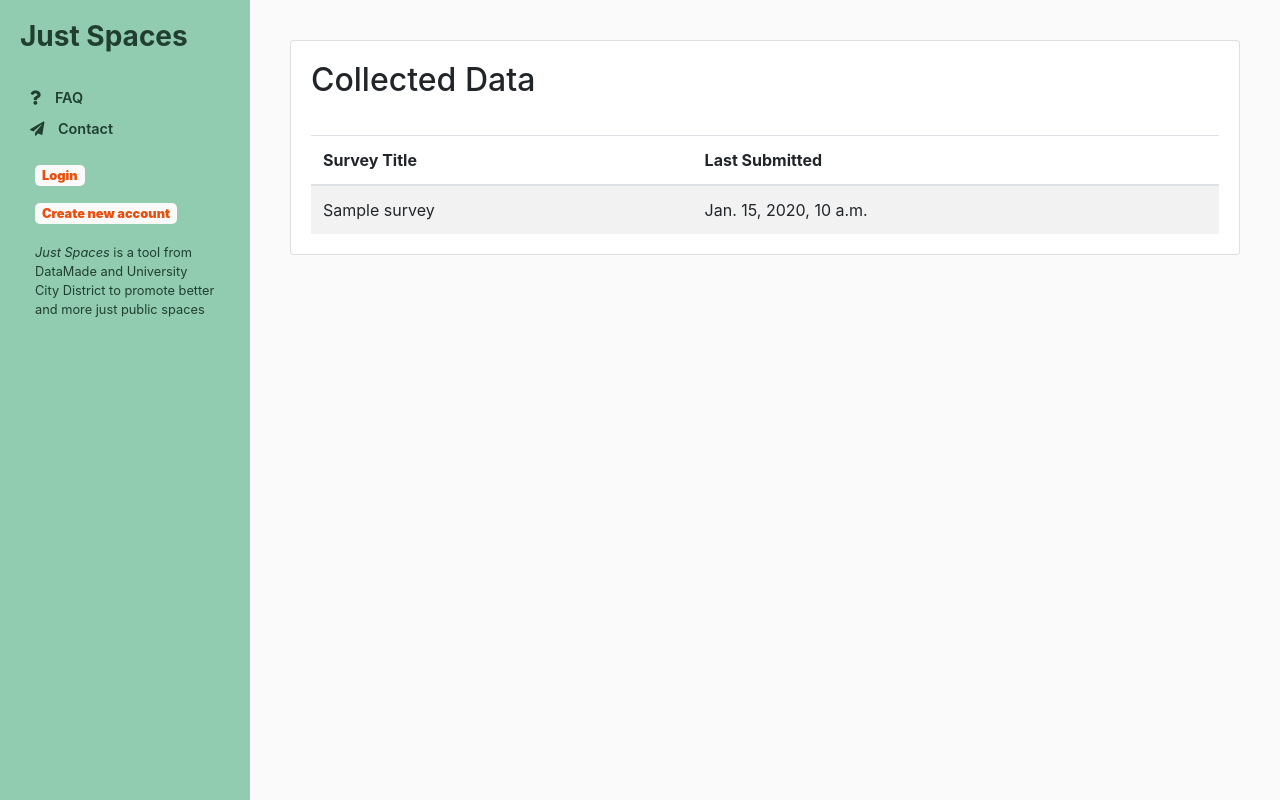
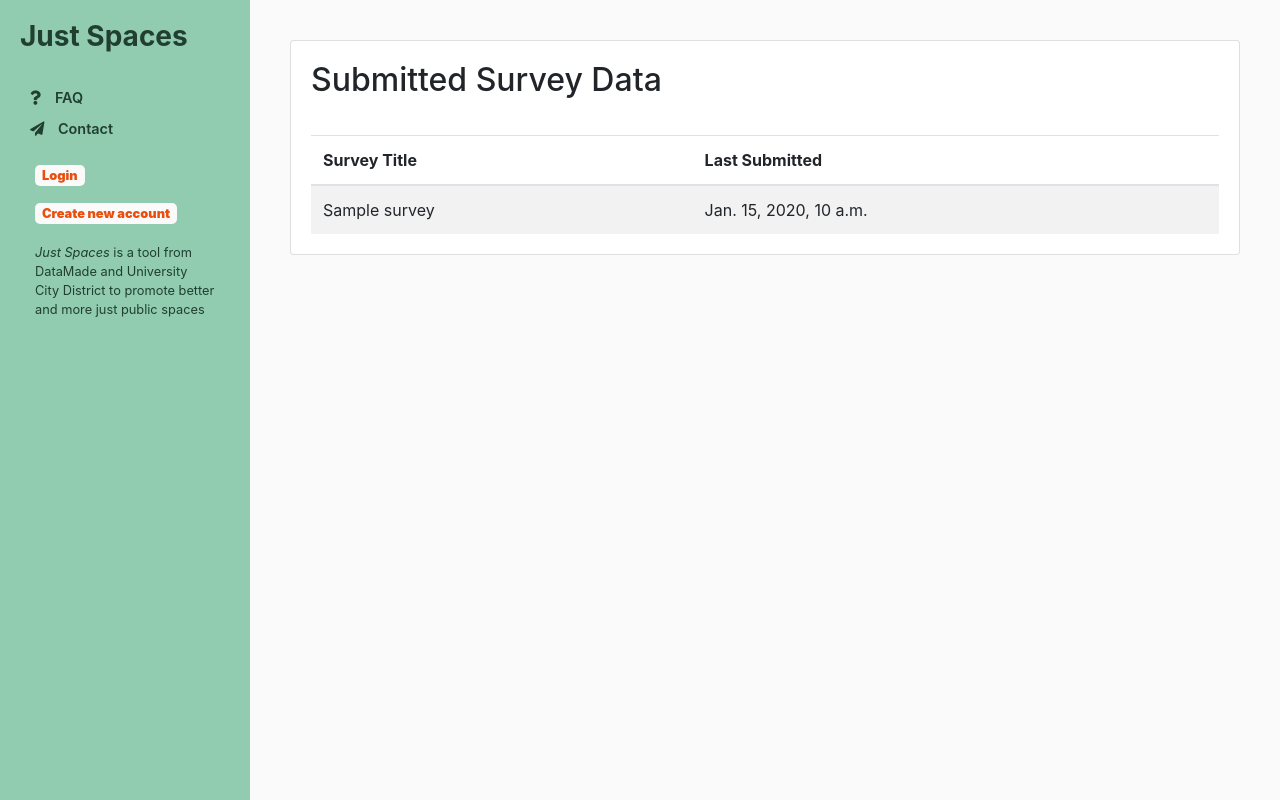
Before and after one commit to datamade/just-spaces, a Django app: template surveys/templates/survey_submitted_list.html in a window 1280 px wide. Run offline with Django 3.2, Linux system fonts and the light colour scheme; the template is opened without the code that fills it: most values are stand-ins (such as "Sample title", 1, 10 or a date in 2020); some libraries are stand-ins or nearby versions.

Commit message:
Switch from collected to submitted in header

```diff
--- a/surveys/templates/survey_submitted_list.html
+++ b/surveys/templates/survey_submitted_list.html
@@ -6,7 +6,7 @@
 <div class="card">
   <div class="card-body">
 
-    <h2 class="card-title">Collected Data</h2>
+    <h2 class="card-title">Submitted Survey Data</h2>
     <br />
 
     <table class="table table-hover table-striped card-text">
```
